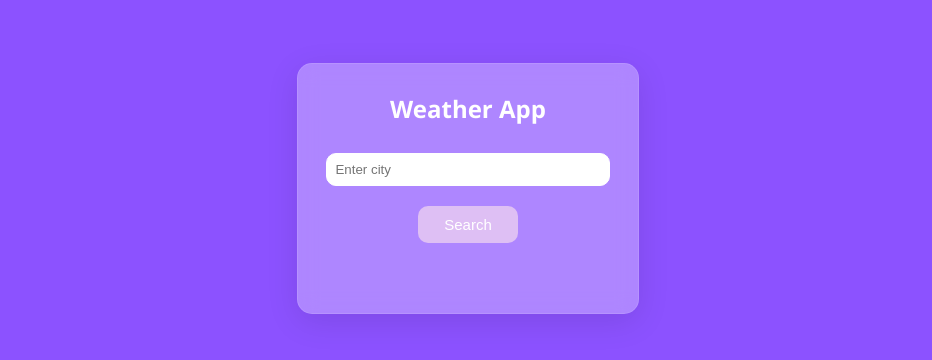
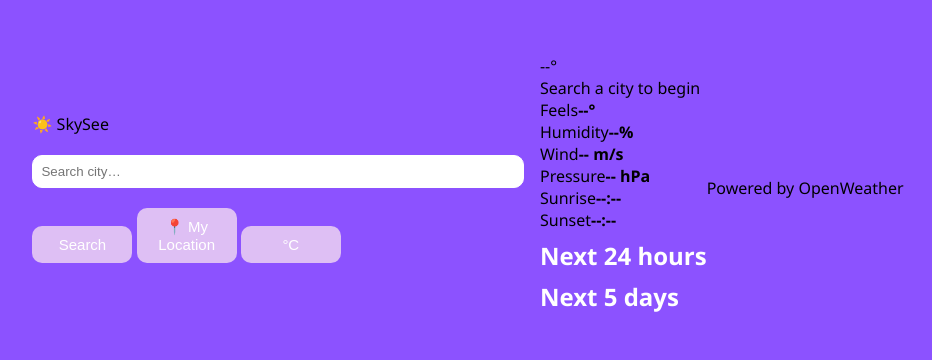
Before and after one commit to HarishKale21/Weather-App, a plain HTML site: page index.html in a window 1280 px wide. Shown: the part 212-572 px from the top of the page, without its empty margins (172-1104 px from the left). Drawn offline with Linux system fonts and the light colour scheme.

Commit message:
Update index.html
Updated html file. Changed website layout.

```diff
--- a/index.html
+++ b/index.html
@@ -1,25 +1,72 @@
 <!DOCTYPE html>
 <html lang="en">
 <head>
-    <meta charset="UTF-8">
-    <meta name="viewport" content="width=device-width, initial-scale=1.0">
-    <title>Weather App</title>
-    <link rel="stylesheet" href="./style3.css">
+  <meta charset="UTF-8" />
+  <meta name="viewport" content="width=device-width, initial-scale=1.0" />
+  <title>SkySee - Weather App</title>
+  <link rel="preconnect" href="https://fonts.gstatic.com" crossorigin>
+  <link href="https://fonts.googleapis.com/css2?family=Inter:wght@400;500;600;700&display=swap" rel="stylesheet">
+  <link rel="stylesheet" href="./style3.css" />
 </head>
-<body>
-    <div id="weather-container">
-        <h2>Weather App</h2>
-        <input type="text" id="city" placeholder="Enter city">
-        <button onclick="getWeather()">Search</button>
+<body class="theme-default">
+  <header class="nav">
+    <div class="brand">
+      <span class="logo">☀️</span>
+      <span class="title">SkySee</span>
+    </div>
+    <div class="search">
+      <input id="city" type="text" placeholder="Search city…" aria-label="City name" />
+      <button id="searchBtn" class="btn">Search</button>
+      <button id="locBtn" class="btn">📍 My Location</button>
+      <button id="unitToggle" class="btn btn-ghost" aria-pressed="false" title="Toggle °C/°F">°C</button>
+    </div>
+  </header>
 
-        <img id="weather-icon" alt="Weather Icon">
+  <main class="container">
+    <!-- CURRENT -->
+    <section id="current" class="glass hero fade-in">
+      <div class="hero-left">
+        <img id="weather-icon" class="icon-xl hidden" alt="Weather icon" />
+        <div class="temp-wrap">
+          <div id="temp" class="temp">--°</div>
+          <div id="desc" class="desc">Search a city to begin</div>
+          <div id="place" class="place"></div>
+          <div id="datetime" class="sub"></div>
+        </div>
+      </div>
+      <div class="stats">
+        <div class="stat"><span>Feels</span><strong id="feels">--°</strong></div>
+        <div class="stat"><span>Humidity</span><strong id="humidity">--%</strong></div>
+        <div class="stat"><span>Wind</span><strong id="wind">-- m/s</strong></div>
+        <div class="stat"><span>Pressure</span><strong id="pressure">-- hPa</strong></div>
+        <div class="stat"><span>Sunrise</span><strong id="sunrise">--:--</strong></div>
+        <div class="stat"><span>Sunset</span><strong id="sunset">--:--</strong></div>
+      </div>
+    </section>
 
-        <div id="temp-div"></div>
+    <!-- HOURLY -->
+    <section class="group">
+      <div class="group-head">
+        <h2>Next 24 hours</h2>
+      </div>
+      <div id="hourly" class="rail shimmer"></div>
+    </section>
 
-        <div id="weather-info"></div>
+    <!-- DAILY -->
+    <section class="group">
+      <div class="group-head">
+        <h2>Next 5 days</h2>
+      </div>
+      <div id="daily" class="grid shimmer"></div>
+    </section>
 
-        <div id="hourly-forecast"></div>
-    </div>
-    <script src="./script3.js"></script>
+    <div id="toast" role="status" class="toast hidden"></div>
+  </main>
+
+  <footer class="footer">
+    <span>Powered by OpenWeather</span>
+  </footer>
+
+  <script src="./script3.js"></script>
 </body>
 </html>
```
